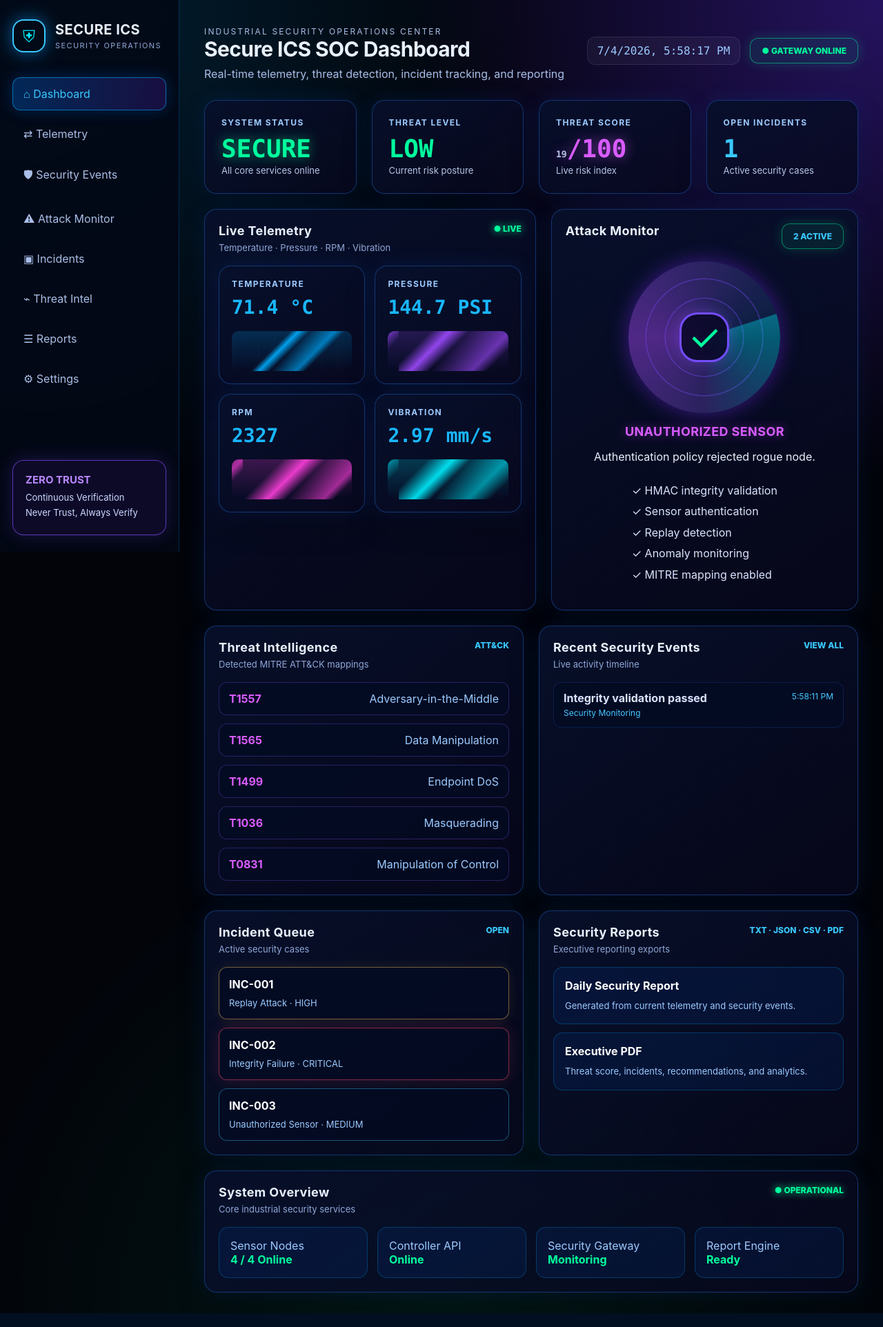
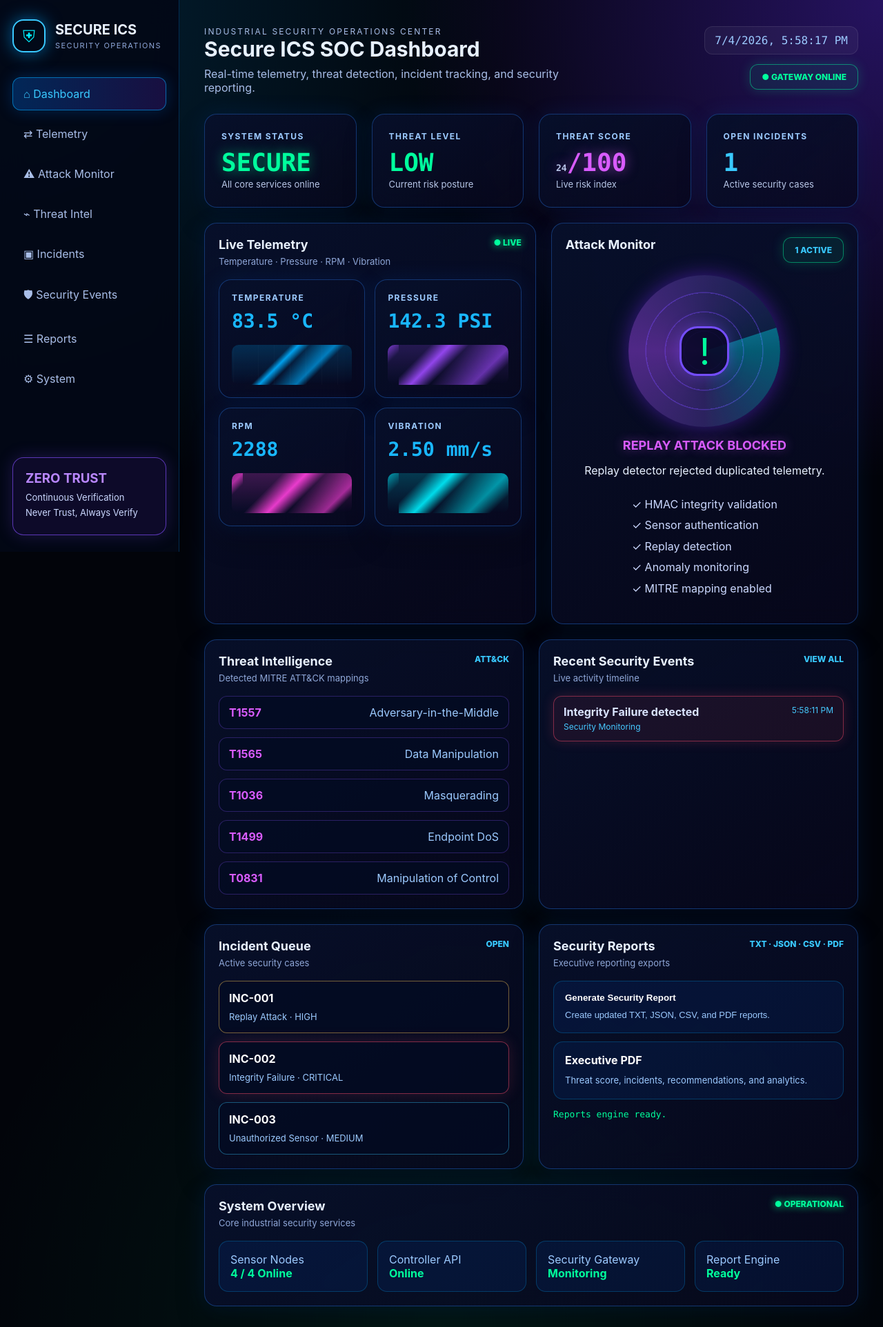
Before and after one commit to Anjaliiipatel/secure-ics-system, a Flask app: page / in a window 1280 px wide. Shown: the whole page at 69% size. Run offline with Flask 3, Linux system fonts and the light colour scheme.

Commit message:
Enhance dashboard layout and functionality with improved navigation links, updated sections for telemetry, attack monitor, and incidents, and added report generation feature.

```diff
--- a/static/css/style.css
+++ b/static/css/style.css
@@ -1,3 +1,7 @@
+html {
+  scroll-behavior: smooth;
+}
+
 * {
   box-sizing: border-box;
 }
@@ -5,29 +9,26 @@
 :root {
   --bg: #02040a;
   --panel: rgba(7, 16, 43, 0.88);
-  --panel-2: rgba(10, 12, 34, 0.82);
   --border: rgba(45, 132, 255, 0.35);
   --cyan: #39c9ff;
-  --cyan-2: #00f0ff;
   --green: #00ff9d;
   --purple: #d95cff;
   --pink: #ff5c8d;
   --yellow: #ffc857;
   --text: #e8f1ff;
   --muted: #9ccaff;
-  --muted-2: #8fa7d8;
 }
 
 body {
   margin: 0;
+  min-height: 100vh;
+  color: var(--text);
+  font-family: Inter, Segoe UI, Arial, sans-serif;
   background:
     radial-gradient(circle at top right, rgba(104, 45, 255, 0.35), transparent 30%),
     radial-gradient(circle at top left, rgba(0, 174, 255, 0.18), transparent 32%),
     radial-gradient(circle at bottom, rgba(0, 255, 157, 0.08), transparent 35%),
-    #02040a;
-  color: var(--text);
-  font-family: Inter, Segoe UI, Arial, sans-serif;
-  min-height: 100vh;
+    var(--bg);
 }
 
 .sidebar {
@@ -35,7 +36,7 @@ body {
   width: 260px;
   height: 100vh;
   padding: 28px 18px;
-  background: rgba(3, 8, 22, 0.9);
+  background: rgba(3, 8, 22, 0.92);
   border-right: 1px solid rgba(0, 153, 255, 0.25);
   backdrop-filter: blur(18px);
   z-index: 10;
@@ -51,11 +52,11 @@ body {
 .logo {
   width: 48px;
   height: 48px;
+  display: grid;
+  place-items: center;
   border: 2px solid var(--cyan);
   border-radius: 16px;
-  display: grid;
-  place-items: center;
-  color: var(--cyan-2);
+  color: #00f0ff;
   font-size: 24px;
   box-shadow: 0 0 24px rgba(0, 163, 255, 0.55);
 }
@@ -63,12 +64,11 @@ body {
 .brand h2 {
   margin: 0;
   font-size: 20px;
-  letter-spacing: 0.5px;
 }
 
 .brand p {
   margin: 4px 0 0;
-  color: var(--muted-2);
+  color: #8fa7d8;
   font-size: 11px;
   letter-spacing: 1.4px;
 }
@@ -81,16 +81,11 @@ nav a {
   color: #a9bee8;
   text-decoration: none;
   transition: 0.25s ease;
-  cursor: default;
 }
 
 nav a.active,
 nav a:hover {
-  background: linear-gradient(
-    90deg,
-    rgba(0, 119, 255, 0.28),
-    rgba(125, 45, 255, 0.18)
-  );
+  background: linear-gradient(90deg, rgba(0, 119, 255, 0.28), rgba(125, 45, 255, 0.18));
   color: var(--cyan);
   box-shadow:
     inset 0 0 0 1px rgba(0, 174, 255, 0.55),
@@ -112,7 +107,6 @@ nav a:hover {
 .zero-trust h3 {
   color: #b987ff;
   margin: 0 0 8px;
-  font-size: 15px;
 }
 
 .zero-trust p {
@@ -145,7 +139,6 @@ nav a:hover {
 .topbar h1 {
   margin: 0;
   font-size: 30px;
-  letter-spacing: -0.6px;
 }
 
 .topbar p {
@@ -157,7 +150,6 @@ nav a:hover {
   display: flex;
   gap: 14px;
   align-items: center;
-  color: #bcd0ff;
   flex-wrap: wrap;
   justify-content: flex-end;
 }
@@ -195,12 +187,9 @@ nav a:hover {
 .panel,
 .metric {
   border: 1px solid var(--border);
-  background:
-    linear-gradient(145deg, rgba(7, 16, 43, 0.94), rgba(8, 8, 30, 0.78));
+  background: linear-gradient(145deg, rgba(7, 16, 43, 0.94), rgba(8, 8, 30, 0.78));
   border-radius: 18px;
-  box-shadow:
-    0 0 30px rgba(0, 102, 255, 0.12),
-    0 20px 40px rgba(0, 0, 0, 0.25);
+  box-shadow: 0 0 30px rgba(0, 102, 255, 0.12), 0 20px 40px rgba(0, 0, 0, 0.25);
   backdrop-filter: blur(14px);
 }
 
@@ -212,31 +201,11 @@ nav a:hover {
   overflow: hidden;
 }
 
-.stat-card::before {
-  content: "";
-  position: absolute;
-  inset: 0;
-  background: linear-gradient(
-    120deg,
-    transparent,
-    rgba(57, 201, 255, 0.08),
-    transparent
-  );
-  transform: translateX(-100%);
-  transition: 0.5s ease;
-}
-
-.stat-card:hover::before {
-  transform: translateX(100%);
-}
-
 .stat-card:hover,
 .panel:hover,
 .metric:hover {
   border-color: rgba(0, 240, 255, 0.55);
-  box-shadow:
-    0 0 34px rgba(0, 174, 255, 0.18),
-    0 20px 40px rgba(0, 0, 0, 0.28);
+  box-shadow: 0 0 34px rgba(0, 174, 255, 0.18), 0 20px 40px rgba(0, 0, 0, 0.28);
 }
 
 .stat-card p,
@@ -284,6 +253,7 @@ nav a:hover {
 
 .panel {
   padding: 20px;
+  scroll-margin-top: 24px;
 }
 
 .panel-header {
@@ -298,11 +268,10 @@ nav a:hover {
 .panel-header h2 {
   margin: 0;
   font-size: 18px;
-  letter-spacing: 0.4px;
 }
 
 .panel-header p {
-  color: var(--muted-2);
+  color: #8fa7d8;
   margin: 6px 0 0;
   font-size: 13px;
 }
@@ -329,7 +298,6 @@ nav a:hover {
 .metric {
   padding: 18px;
   min-height: 160px;
-  transition: 0.25s ease;
 }
 
 .metric h3 {
@@ -344,59 +312,27 @@ nav a:hover {
   border-radius: 10px;
   background:
     linear-gradient(180deg, rgba(0, 174, 255, 0.2), transparent),
-    repeating-linear-gradient(
-      90deg,
-      transparent 0 22px,
-      rgba(255, 255, 255, 0.04) 23px
-    ),
-    linear-gradient(
-      135deg,
-      transparent 30%,
-      rgba(0, 174, 255, 0.9) 35%,
-      transparent 42%,
-      rgba(0, 174, 255, 0.65) 58%,
-      transparent 64%
-    );
+    repeating-linear-gradient(90deg, transparent 0 22px, rgba(255, 255, 255, 0.04) 23px),
+    linear-gradient(135deg, transparent 30%, rgba(0, 174, 255, 0.9) 35%, transparent 42%, rgba(0, 174, 255, 0.65) 58%, transparent 64%);
   animation: sparkMove 3s linear infinite;
 }
 
 .sparkline.purple {
   background:
     linear-gradient(180deg, rgba(159, 75, 255, 0.2), transparent),
-    linear-gradient(
-      135deg,
-      transparent 20%,
-      rgba(159, 75, 255, 0.9) 32%,
-      transparent 44%,
-      rgba(159, 75, 255, 0.6) 70%,
-      transparent 80%
-    );
+    linear-gradient(135deg, transparent 20%, rgba(159, 75, 255, 0.9) 32%, transparent 44%, rgba(159, 75, 255, 0.6) 70%, transparent 80%);
 }
 
 .sparkline.pink {
   background:
     linear-gradient(180deg, rgba(255, 64, 221, 0.22), transparent),
-    linear-gradient(
-      135deg,
-      transparent 25%,
-      rgba(255, 64, 221, 0.9) 40%,
-      transparent 52%,
-      rgba(255, 64, 221, 0.6) 75%,
-      transparent 82%
-    );
+    linear-gradient(135deg, transparent 25%, rgba(255, 64, 221, 0.9) 40%, transparent 52%, rgba(255, 64, 221, 0.6) 75%, transparent 82%);
 }
 
 .sparkline.cyan {
   background:
     linear-gradient(180deg, rgba(0, 240, 255, 0.2), transparent),
-    linear-gradient(
-      135deg,
-      transparent 18%,
-      rgba(0, 240, 255, 0.9) 34%,
-      transparent 45%,
-      rgba(0, 240, 255, 0.55) 68%,
-      transparent 82%
-    );
+    linear-gradient(135deg, transparent 18%, rgba(0, 240, 255, 0.9) 34%, transparent 45%, rgba(0, 240, 255, 0.55) 68%, transparent 82%);
 }
 
 .attack-panel {
@@ -410,17 +346,8 @@ nav a:hover {
   margin: 8px auto 16px;
   border-radius: 50%;
   background:
-    repeating-radial-gradient(
-      circle,
-      rgba(119, 73, 255, 0.4) 0 1px,
-      transparent 2px 28px
-    ),
-    conic-gradient(
-      from 90deg,
-      rgba(0, 195, 255, 0.1),
-      rgba(170, 75, 255, 0.45),
-      rgba(0, 195, 255, 0.1)
-    );
+    repeating-radial-gradient(circle, rgba(119, 73, 255, 0.4) 0 1px, transparent 2px 28px),
+    conic-gradient(from 90deg, rgba(0, 195, 255, 0.1), rgba(170, 75, 255, 0.45), rgba(0, 195, 255, 0.1));
   box-shadow: 0 0 30px rgba(125, 45, 255, 0.45);
   overflow: hidden;
 }
@@ -430,12 +357,7 @@ nav a:hover {
   position: absolute;
   inset: 0;
   border-radius: 50%;
-  background: conic-gradient(
-    from 0deg,
-    rgba(0, 240, 255, 0.35),
-    transparent 30%,
-    transparent
-  );
+  background: conic-gradient(from 0deg, rgba(0, 240, 255, 0.35), transparent 30%, transparent);
   animation: rotateRadar 3s linear infinite;
 }
 
@@ -467,10 +389,6 @@ nav a:hover {
   list-style: none;
   padding: 0;
   margin-top: 8px;
-}
-
-.checks li {
-  color: #d9e3ff;
 }
 
 .overview-grid {
@@ -573,7 +491,6 @@ nav a:hover {
 
 .incident.high {
   border-color: rgba(255, 200, 87, 0.45);
-  box-shadow: 0 0 18px rgba(255, 200, 87, 0.1);
 }
 
 .incident.critical {
@@ -591,10 +508,21 @@ nav a:hover {
 }
 
 .report-card {
+  width: 100%;
+  text-align: left;
   padding: 16px;
   border-radius: 14px;
   background: rgba(0, 102, 255, 0.09);
   border: 1px solid rgba(0, 174, 255, 0.25);
+  color: var(--text);
+  cursor: pointer;
+  transition: 0.2s ease;
+}
+
+.report-card:hover {
+  transform: translateY(-2px);
+  border-color: rgba(0, 240, 255, 0.6);
+  box-shadow: 0 0 24px rgba(0, 174, 255, 0.18);
 }
 
 .report-card strong {
@@ -609,36 +537,27 @@ nav a:hover {
   line-height: 1.5;
 }
 
+.report-status {
+  margin-top: 14px;
+  color: var(--green);
+  font-family: Consolas, monospace;
+  font-size: 13px;
+}
+
 @keyframes pulse {
-  0% {
-    opacity: 0.55;
-  }
-  50% {
-    opacity: 1;
-  }
-  100% {
-    opacity: 0.55;
-  }
+  0% { opacity: 0.55; }
+  50% { opacity: 1; }
+  100% { opacity: 0.55; }
 }
 
 @keyframes rotateRadar {
-  from {
-    transform: rotate(0deg);
-  }
-
-  to {
-    transform: rotate(360deg);
-  }
+  from { transform: rotate(0deg); }
+  to { transform: rotate(360deg); }
 }
 
 @keyframes sparkMove {
-  0% {
-    background-position: 0 0;
-  }
-
-  100% {
-    background-position: 80px 0;
-  }
+  0% { background-position: 0 0; }
+  100% { background-position: 80px 0; }
 }
 
 @keyframes fadeUp {
@@ -705,10 +624,6 @@ nav a:hover {
     align-items: flex-start;
   }
 
-  .top-status {
-    justify-content: flex-start;
-  }
-
   .stats-grid,
   .telemetry-grid,
   .overview-grid {
--- a/static/js/dashboard.js
+++ b/static/js/dashboard.js
@@ -9,16 +9,11 @@ function updateClock() {
   if (!clock) return;
 
   const now = new Date();
-
-    clock.innerHTML = now.toLocaleString();
+  clock.textContent = now.toLocaleString();
 }
 
-// =========================================
-
-function random(min, max, decimals = 1) {
-    return (
-        Math.random() * (max - min) + min
-    ).toFixed(decimals);
+function randomBetween(min, max, decimals = 1) {
+  return (Math.random() * (max - min) + min).toFixed(decimals);
 }
 
 // =========================================
@@ -26,20 +21,15 @@ function random(min, max, decimals = 1) {
 // =========================================
 
 function updateTelemetry() {
+  const temp = document.getElementById("temp");
+  const pressure = document.getElementById("pressure");
+  const rpm = document.getElementById("rpm");
+  const vibration = document.getElementById("vibration");
 
-    document.getElementById("temp").innerHTML =
-        random(68, 84);
-
-    document.getElementById("pressure").innerHTML =
-        random(135, 150);
-
-    document.getElementById("rpm").innerHTML =
-        Math.floor(
-            Math.random() * (2600 - 2200) + 2200
-        );
-
-    document.getElementById("vibration").innerHTML =
-        random(1.8, 3.2, 2);
+  if (temp) temp.textContent = randomBetween(68, 84, 1);
+  if (pressure) pressure.textContent = randomBetween(135, 150, 1);
+  if (rpm) rpm.textContent = Math.floor(Math.random() * (2600 - 2200) + 2200);
+  if (vibration) vibration.textContent = randomBetween(1.8, 3.2, 2);
 }
 
 // =========================================
@@ -47,39 +37,24 @@ function updateTelemetry() {
 // =========================================
 
 function updateThreatScore() {
+  const scoreElement = document.getElementById("threat-score");
+  const labelElement = document.getElementById("threat-label");
 
-    const score = Math.floor(
-        Math.random() * 60 + 10
-    );
+  if (!scoreElement || !labelElement) return;
 
-    document.getElementById("threat-score").innerHTML =
-        score;
+  const score = Math.floor(Math.random() * 70 + 12);
 
-    const label =
-        document.getElementById("threat-label");
+  scoreElement.textContent = score;
 
-    if (score < 25) {
-
-        label.innerHTML = "LOW";
-
-        label.style.color = "#00ff9d";
-
-    }
-
-    else if (score < 50) {
-
-        label.innerHTML = "MEDIUM";
-
-        label.style.color = "#ffc857";
-
-    }
-
-    else {
-
-        label.innerHTML = "HIGH";
-
-        label.style.color = "#ff5c8d";
-
+  if (score < 30) {
+    labelElement.textContent = "LOW";
+    labelElement.style.color = "#00ff9d";
+  } else if (score < 55) {
+    labelElement.textContent = "MEDIUM";
+    labelElement.style.color = "#ffc857";
+  } else {
+    labelElement.textContent = "HIGH";
+    labelElement.style.color = "#ff5c8d";
   }
 }
 
@@ -88,234 +63,220 @@ function updateThreatScore() {
 // =========================================
 
 const attackStates = [
-
   {
     title: "No Active Attacks",
-        subtitle: "Security Gateway monitoring telemetry.",
-        badge: "0 Active"
+    subtitle: "Security Gateway is monitoring telemetry traffic.",
+    badge: "0 Active",
+    shield: "✓"
   },
-
   {
     title: "Replay Attack Blocked",
     subtitle: "Replay detector rejected duplicated telemetry.",
-        badge: "1 Active"
+    badge: "1 Active",
+    shield: "!"
   },
-
   {
     title: "Unauthorized Sensor",
-        subtitle: "Authentication policy rejected rogue node.",
-        badge: "2 Active"
+    subtitle: "Authentication policy rejected rogue device.",
+    badge: "1 Active",
+    shield: "!"
   },
-
   {
     title: "Telemetry Tampering",
-        subtitle: "Integrity validation failed.",
-        badge: "1 Active"
+    subtitle: "HMAC integrity validation failed.",
+    badge: "1 Active",
+    shield: "!"
+  },
+  {
+    title: "Flood Pattern Logged",
+    subtitle: "High-volume telemetry pattern detected.",
+    badge: "2 Active",
+    shield: "!"
   }
-
 ];
 
 function updateAttackMonitor() {
+  const title = document.getElementById("attack-title");
+  const subtitle = document.getElementById("attack-subtitle");
+  const status = document.getElementById("attack-status");
+  const shield = document.querySelector(".shield");
 
-    const attack =
-        attackStates[
-            Math.floor(
-                Math.random() *
-                attackStates.length
-            )
-        ];
+  if (!title || !subtitle || !status) return;
 
-    document.getElementById("attack-title")
-        .innerHTML = attack.title;
+  const attack = attackStates[Math.floor(Math.random() * attackStates.length)];
 
-    document.getElementById("attack-subtitle")
-        .innerHTML = attack.subtitle;
+  title.textContent = attack.title;
+  subtitle.textContent = attack.subtitle;
+  status.textContent = attack.badge;
 
-    document.getElementById("attack-status")
-        .innerHTML = attack.badge;
+  if (shield) {
+    shield.textContent = attack.shield;
+  }
 }
 
 // =========================================
-// Recent Security Events
+// Security Events
 // =========================================
 
-const events = [
-
-    "Telemetry packet validated",
-
-    "Replay attack detected",
-
-    "Threat score updated",
-
-    "Sensor authenticated",
-
-    "MITRE ATT&CK mapping generated",
-
+const normalEvents = [
+  "Telemetry packet validated by Security Gateway",
+  "HMAC-SHA256 integrity verification passed",
+  "Sensor authentication validated",
+  "Replay detection window cleared",
+  "Anomaly detection scan completed",
+  "Threat score recalculated",
+  "MITRE ATT&CK mapping updated",
   "Incident queue synchronized",
-
-    "Integrity validation passed",
-
-    "Telemetry anomaly detected",
-
-    "Flood attack blocked",
-
-    "Security report generated"
-
+  "Security report engine ready",
+  "Controller API health check passed"
 ];
 
-function updateEvents() {
-
-    const container =
-        document.getElementById("events");
-
-    if (!container) return;
-
-    const event =
-        events[
-            Math.floor(
-                Math.random() *
-                events.length
-            )
+const attackEvents = [
+  "Replay Attack blocked",
+  "Unauthorized Sensor rejected",
+  "Integrity Failure detected",
+  "Telemetry Anomaly generated",
+  "Flooding pattern logged",
+  "Tampered packet rejected"
 ];
 
-    const time =
-        new Date().toLocaleTimeString();
+function createEvent(message, isDanger = false) {
+  const event = document.createElement("div");
+  event.className = isDanger ? "event danger" : "event";
 
-    const div =
-        document.createElement("div");
+  const time = new Date().toLocaleTimeString();
 
-    div.className = "event";
-
-    div.innerHTML = `
+  event.innerHTML = `
     <div>
-            <strong>${event}</strong><br>
+      <strong>${message}</strong><br>
       <span>Security Monitoring</span>
     </div>
-
     <span>${time}</span>
   `;
 
-    container.prepend(div);
-
-    while (container.children.length > 6) {
-
-        container.removeChild(
-            container.lastChild
-        );
-
+  return event;
 }
 
+function updateEvents() {
+  const events = document.getElementById("events");
+
+  if (!events) return;
+
+  const isDanger = Math.random() > 0.72;
+
+  const message = isDanger
+    ? attackEvents[Math.floor(Math.random() * attackEvents.length)]
+    : normalEvents[Math.floor(Math.random() * normalEvents.length)];
+
+  events.prepend(createEvent(message, isDanger));
+
+  while (events.children.length > 7) {
+    events.removeChild(events.lastChild);
+  }
 }
 
 // =========================================
 // MITRE ATT&CK
 // =========================================
 
-const mitre = [
-
-    {
-        id: "T1557",
-        name: "Adversary-in-the-Middle"
-    },
-
-    {
-        id: "T1565",
-        name: "Data Manipulation"
-    },
-
-    {
-        id: "T1499",
-        name: "Endpoint DoS"
-    },
-
-    {
-        id: "T1036",
-        name: "Masquerading"
-    },
-
-    {
-        id: "T0831",
-        name: "Manipulation of Control"
-    }
-
+const mitreTechniques = [
+  ["T1557", "Adversary-in-the-Middle"],
+  ["T1565", "Data Manipulation"],
+  ["T1036", "Masquerading"],
+  ["T1499", "Endpoint DoS"],
+  ["T0831", "Manipulation of Control"]
 ];
 
 function updateMITRE() {
+  const mitre = document.getElementById("mitre-techniques");
 
-    const container =
-        document.getElementById(
-            "mitre-techniques"
-        );
+  if (!mitre) return;
 
-    if (!container) return;
+  mitre.innerHTML = "";
 
-    container.innerHTML = "";
+  mitreTechniques.forEach(([id, name]) => {
+    const item = document.createElement("div");
+    item.className = "mitre-item";
 
-    mitre.forEach(item => {
-
-        container.innerHTML += `
-
-        <div class="mitre-item">
-
-            <strong>${item.id}</strong>
-
-            <span>${item.name}</span>
-
-        </div>
-
+    item.innerHTML = `
+      <strong>${id}</strong>
+      <span>${name}</span>
     `;
 
+    mitre.appendChild(item);
   });
-
 }
 
 // =========================================
-// Incident Counter
+// Incident Count
 // =========================================
 
-function updateIncidents() {
+function updateIncidentCount() {
+  const count = document.getElementById("incident-count");
 
-    const count =
-        Math.floor(
-            Math.random() * 6
-        );
+  if (!count) return;
 
-    document.getElementById(
-        "incident-count"
-    ).innerHTML = count;
+  count.textContent = Math.floor(Math.random() * 5 + 1);
+}
 
+// =========================================
+// Reports Button
+// =========================================
+
+function setupReportsButton() {
+  const button = document.getElementById("generate-report");
+  const status = document.getElementById("report-status");
+
+  if (!button || !status) return;
+
+  button.addEventListener("click", () => {
+    status.textContent = "Generating reports...";
+
+    setTimeout(() => {
+      const now = new Date().toLocaleTimeString();
+      status.textContent = `Reports generated successfully at ${now}.`;
+    }, 800);
+  });
+}
+
+// =========================================
+// Sidebar Active Link
+// =========================================
+
+function setupNavigation() {
+  const links = document.querySelectorAll("nav a");
+
+  links.forEach((link) => {
+    link.addEventListener("click", () => {
+      links.forEach((item) => item.classList.remove("active"));
+      link.classList.add("active");
+    });
+  });
 }
 
 // =========================================
 // Boot
 // =========================================
 
+function bootDashboard() {
   updateClock();
+  updateTelemetry();
+  updateThreatScore();
+  updateAttackMonitor();
+  updateEvents();
+  updateMITRE();
+  updateIncidentCount();
 
-updateTelemetry();
-
-updateThreatScore();
-
-updateAttackMonitor();
-
-updateEvents();
-
-updateMITRE();
-
-updateIncidents();
-
-// =========================================
+  setupReportsButton();
+  setupNavigation();
 
   setInterval(updateClock, 1000);
+  setInterval(updateTelemetry, 2000);
+  setInterval(updateThreatScore, 3000);
+  setInterval(updateAttackMonitor, 5000);
+  setInterval(updateEvents, 3500);
+  setInterval(updateIncidentCount, 4500);
+  setInterval(updateMITRE, 8000);
+}
 
-setInterval(updateTelemetry, 2000);
-
-setInterval(updateThreatScore, 3000);
-
-setInterval(updateAttackMonitor, 5000);
-
-setInterval(updateEvents, 3500);
-
-setInterval(updateIncidents, 4000);
-
-setInterval(updateMITRE, 8000);
+document.addEventListener("DOMContentLoaded", bootDashboard);
--- a/templates/dashboard.html
+++ b/templates/dashboard.html
@@ -18,14 +18,14 @@
     </div>
 
     <nav>
-      <a class="active">⌂ Dashboard</a>
-      <a>⇄ Telemetry</a>
-      <a>🛡 Security Events</a>
-      <a>⚠ Attack Monitor</a>
-      <a>▣ Incidents</a>
-      <a>⌁ Threat Intel</a>
-      <a>☰ Reports</a>
-      <a>⚙ Settings</a>
+      <a class="active" href="#dashboard">⌂ Dashboard</a>
+      <a href="#telemetry">⇄ Telemetry</a>
+      <a href="#attack-monitor">⚠ Attack Monitor</a>
+      <a href="#threat-intel">⌁ Threat Intel</a>
+      <a href="#incidents">▣ Incidents</a>
+      <a href="#events-section">🛡 Security Events</a>
+      <a href="#reports">☰ Reports</a>
+      <a href="#system-overview">⚙ System</a>
     </nav>
 
     <div class="zero-trust">
@@ -35,12 +35,12 @@
     </div>
   </aside>
 
-  <main class="main">
+  <main id="dashboard" class="main">
     <header class="topbar">
       <div>
         <p class="eyebrow">Industrial Security Operations Center</p>
         <h1>Secure ICS SOC Dashboard</h1>
-        <p>Real-time telemetry, threat detection, incident tracking, and reporting</p>
+        <p>Real-time telemetry, threat detection, incident tracking, and security reporting.</p>
       </div>
 
       <div class="top-status">
@@ -75,7 +75,7 @@
       </div>
     </section>
 
-    <section class="layout">
+    <section id="telemetry" class="layout">
       <div class="panel">
         <div class="panel-header">
           <div>
@@ -112,7 +112,7 @@
         </div>
       </div>
 
-      <div class="panel attack-panel">
+      <div id="attack-monitor" class="panel attack-panel">
         <div class="panel-header">
           <h2>Attack Monitor</h2>
           <span id="attack-status" class="active-pill">0 Active</span>
@@ -136,7 +136,7 @@
     </section>
 
     <section class="layout bottom">
-      <div class="panel">
+      <div id="threat-intel" class="panel">
         <div class="panel-header">
           <div>
             <h2>Threat Intelligence</h2>
@@ -148,7 +148,7 @@
         <div id="mitre-techniques" class="mitre-list"></div>
       </div>
 
-      <div class="panel">
+      <div id="events-section" class="panel">
         <div class="panel-header">
           <div>
             <h2>Recent Security Events</h2>
@@ -162,7 +162,7 @@
     </section>
 
     <section class="layout bottom">
-      <div class="panel">
+      <div id="incidents" class="panel">
         <div class="panel-header">
           <div>
             <h2>Incident Queue</h2>
@@ -189,7 +189,7 @@
         </div>
       </div>
 
-      <div class="panel">
+      <div id="reports" class="panel">
         <div class="panel-header">
           <div>
             <h2>Security Reports</h2>
@@ -199,20 +199,22 @@
         </div>
 
         <div class="report-grid">
-          <div class="report-card">
-            <strong>Daily Security Report</strong>
-            <span>Generated from current telemetry and security events.</span>
-          </div>
+          <button class="report-card" id="generate-report">
+            <strong>Generate Security Report</strong>
+            <span>Create updated TXT, JSON, CSV, and PDF reports.</span>
+          </button>
 
           <div class="report-card">
             <strong>Executive PDF</strong>
             <span>Threat score, incidents, recommendations, and analytics.</span>
           </div>
         </div>
+
+        <p id="report-status" class="report-status">Reports engine ready.</p>
       </div>
     </section>
 
-    <section class="panel">
+    <section id="system-overview" class="panel">
       <div class="panel-header">
         <div>
           <h2>System Overview</h2>
```
Lines whose indentation alone changed are shown as unchanged.
